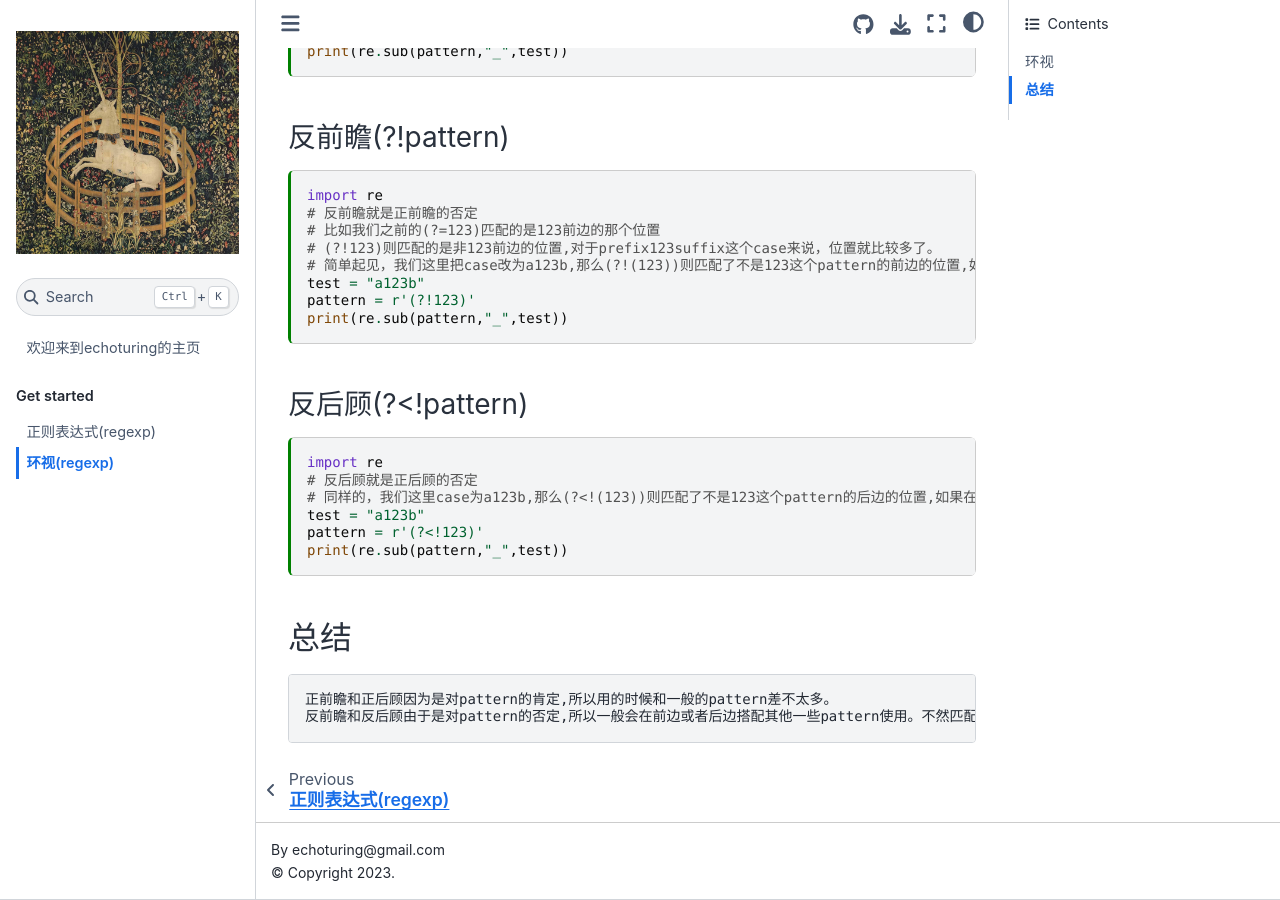
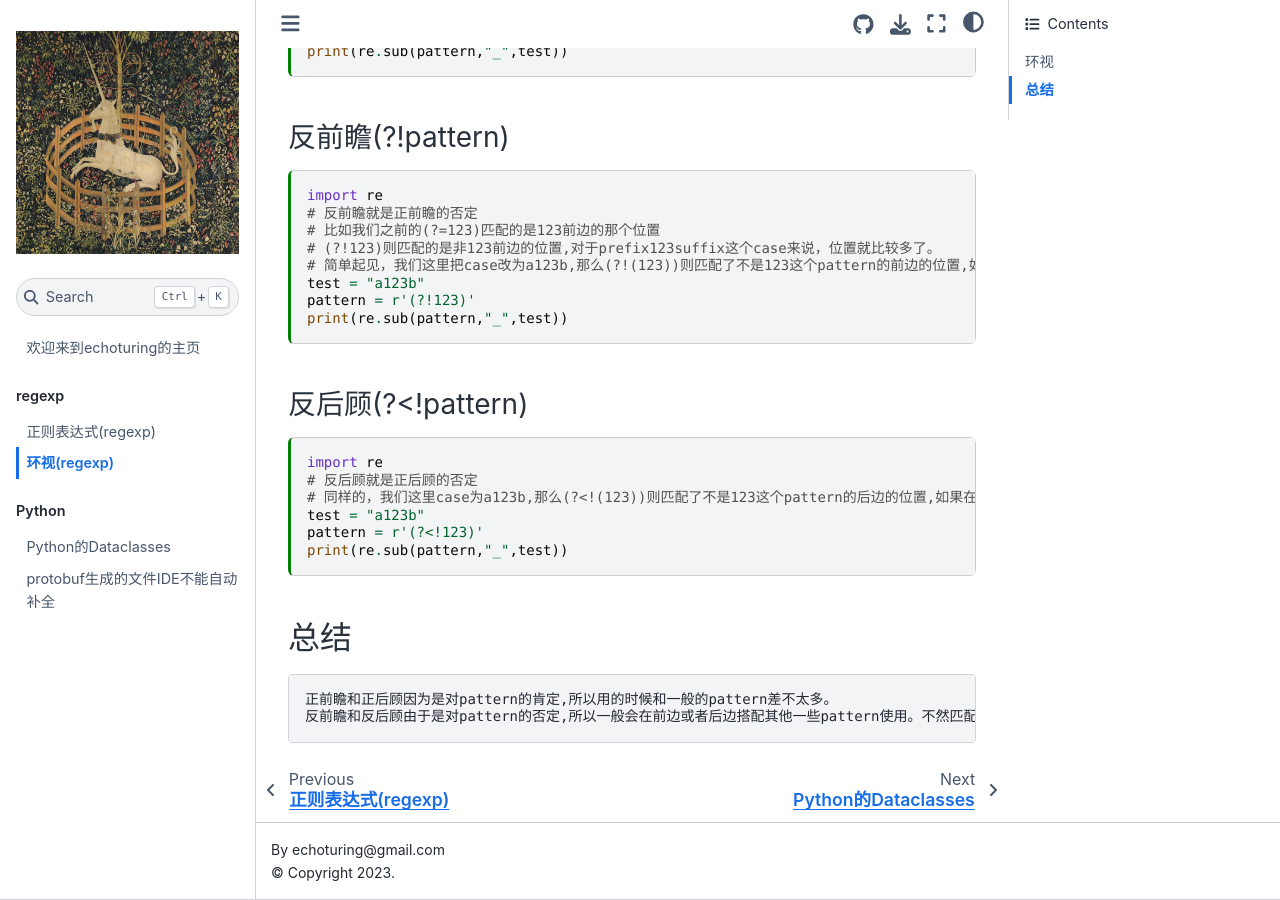
Before and after one commit to echoturing/echoturing.github.io, a Jupyter Book: the page built from regexp/regexp_lookaround.md, in a window 1280 px wide and 900 px high, scrolled down 774 px. Built offline with Jupyter Book 1.0.4 settings and Sphinx 7.4.7 and the Sphinx Book theme 1.1.4, drawn with Linux system fonts in a browser that asks for light colours; some of the changed lines change nothing that is shown.

Commit message:
feat:add python

````diff
--- a/_toc.yml
+++ b/_toc.yml
@@ -2,7 +2,12 @@
 # Learn more at https://jupyterbook.org/customize/toc.html
 #
 - file: intro
-- part: Get started
+- part: regexp
   chapters:
-  - file: regexp/regexp
-  - file: regexp/regexp_lookaround
+    - file: regexp/regexp
+    - file: regexp/regexp_lookaround
+
+- part: Python
+  chapters:
+    - file: python/dataclass
+    - file: python/protobuf
--- /dev/null
+++ b/python/dataclass.md
@@ -0,0 +1,111 @@
+---
+jupytext:
+  cell_metadata_filter: -all
+  formats: md:myst
+  text_representation:
+    extension: .md
+    format_name: myst
+    format_version: 0.13
+    jupytext_version: 1.10.3
+kernelspec:
+  display_name: Python 3
+  language: python
+  name: python3
+---
+
+Python的Dataclasses
+==================
+
+## 前言
+
+如果你经常通过使用`class`的方式抽象的话，就会发现一个问题，你会经常写一些冗余的代码块。
+比如`__init__`,`__repr__`等等。
+`Dataclasses`在Python3.7被引入，提供了一个更简单的方式来创建`class`。
+
+
+
+## `Python Dataclass example`
+
+```{code-cell} python3
+class Book:
+    def __init__(self, name: str, weight: float, shelf_id: int = 0):
+        self.name = name
+        self.weight = weight
+        self.shelf_id = shelf_id
+
+    def __repr__(self):
+        return f"Book(name={self.name!r},weight={self.weight!r}, shelf_id={self.shelf_id!r})"
+
+print(Book('name book', 10))
+```
+
+如果你只写这一个的话，好像没什么不妥，但是如果你要写好多个class，你就会发现每一个`__init__`方法你都需要把参数挨个的赋值给自己的属性
+但是如果你用`Dataclass`,那么代码就变成下边的样子了
+
+```{code-cell} python3
+from dataclasses import dataclass
+
+@dataclass
+class Book:
+    name: str
+    weight: float
+    shelf_id: int = 0
+
+print("`注意`:当你在dataclass里面添加属性定义的时候，`@dataclass`装饰器会自动生成对应的`__init__`方法，并且该方法还保留了类型注解。")
+print(Book('name book', 10))
+
+```
+
+### `field`
+上边的例子在大部分情况下就够用了，但是有时候你想自定义一下默认值，这时候你可以使用`field`
+
+```{code-cell} python3
+
+from dataclasses import dataclass, field
+from typing import List
+
+@dataclass
+class Book:
+    name: str
+    condition: str = field(compare=False)
+    weight: float = field(default=0.0, repr=False)
+    shelf_id: int = 0
+    chapters: List[str] = field(default_factory=list) # 这里保证每个Book实例的chapters字段都是一个新的list
+
+```
+
+### `__post_init__`
+如果你有更复杂的定制，那你可以使用 `__post_init__`
+
+```{code-cell} python
+from dataclasses import dataclass, field, InitVar
+from typing import List
+
+@dataclass
+class Book:
+    name: str
+    condition: InitVar[str] = None
+    weight: float = field(default=0.0, repr=False)
+    shelf_id: int = field(init=False)
+    chapters: List[str] = field(default_factory=list)
+
+    def __post_init__(self, condition):
+        if condition == "Discarded":
+            self.shelf_id = None
+        else:
+            self.shelf_id = 0
+
+print(Book("book","Discarded"))
+```
+
+## `FAQ`
+
+### `1.什么时候使用dataclass?`
+
+`dataclass`的一个常用方式就是替换 `namedtuple`，它们都可以创建不可变对象，`@dataclass(frozen=True)`。
+
+另一个用途就是用来替换嵌套的`dict`
+
+### `2.json序列化?`
+
+配合 [dataclass-json](https://lidatong.github.io/dataclasses-json/) 可以非常方便的实现和`object->json`,`json->object`之间的转化
--- /dev/null
+++ b/python/protobuf.md
@@ -0,0 +1,29 @@
+---
+jupytext:
+  cell_metadata_filter: -all
+  formats: md:myst
+  text_representation:
+    extension: .md
+    format_name: myst
+    format_version: 0.13
+    jupytext_version: 1.10.3
+kernelspec:
+  display_name: Python 3
+  language: python
+  name: python3
+---
+
+protobuf生成的文件IDE不能自动补全
+=========================
+
+# 前言
+
+我们使用python的protobuf的时候,经常发现问题，就是生成的pb2 python的属性不能被ide识别从而自动补全，这样其实很容易造成typo. 但是毕竟python不是亲儿子,所以目前官方也没有想要优化这个体验的想法。那怎么办呢？目前开源社区还有两款能解决这个问题的package
+
+## [1.betterproto](https://pypi.org/project/betterproto/)
+
+betterproto是使用python的[dataclass](dataclass.md)生成的可读性良好的新的python文件，相当于是把protobuf给重新实现了一把。
+
+## [2.mypy-protobuf](https://github.com/dropbox/mypy-protobuf)
+
+mypy-protobuf则是使用mypy的stub方式[(pep-0561)](https://www.python.org/dev/peps/pep-0561/) 。这种方式不改变官方protoc生成的代码，只是额外生成一个*.pyi的stub描述文件而已。
````
